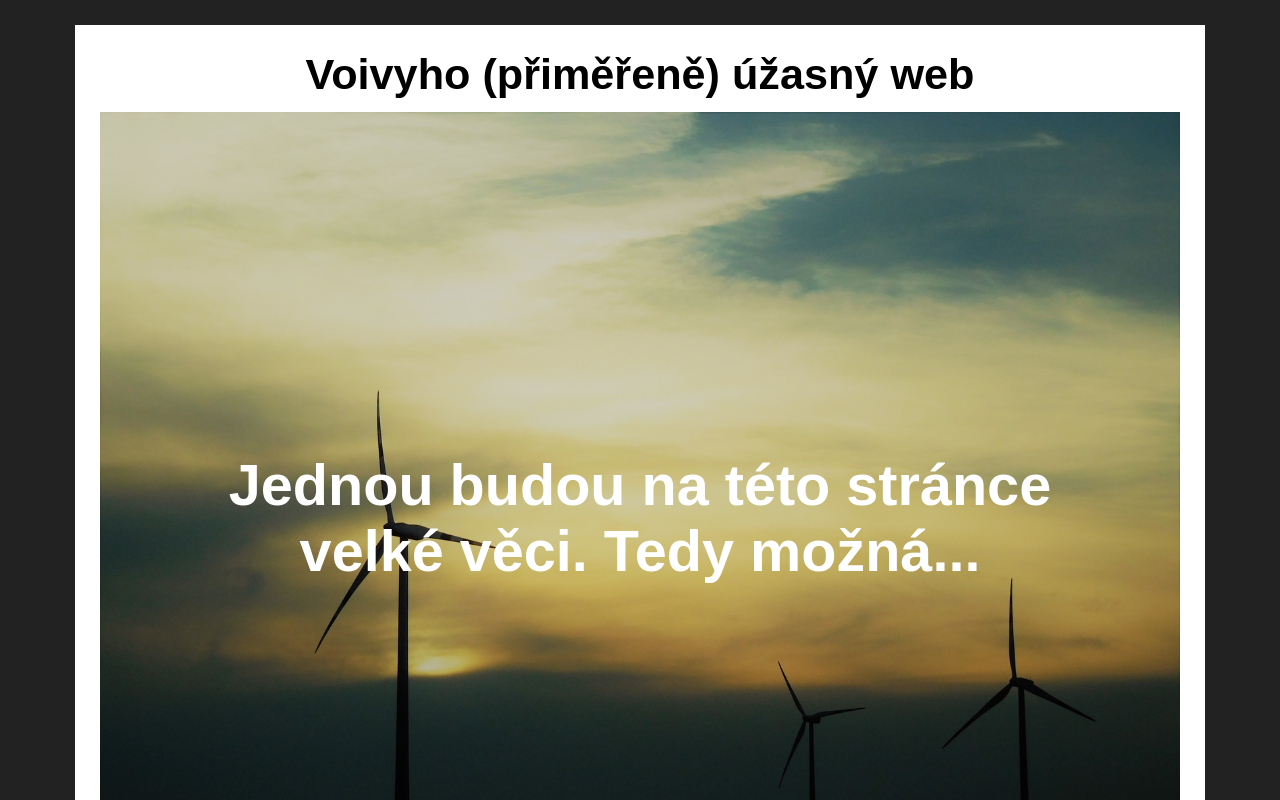
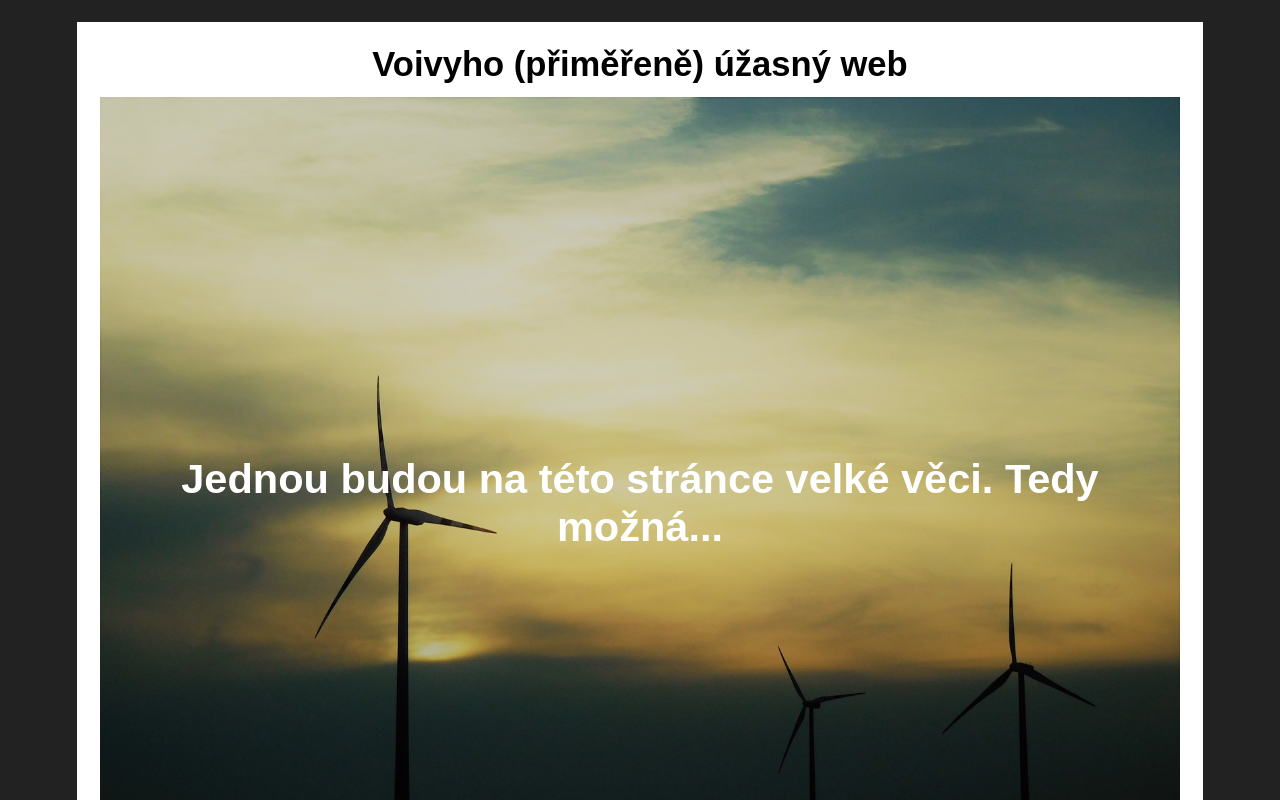
Before and after one commit to Voivy/voivy.github.io, a plain HTML site: page index.html in a window 1280 px wide. Shown: the top 800 px of the page. Drawn offline with Linux system fonts and the light colour scheme; a web font is replaced by a local one.

Commit message:
Verze 1.2

```diff
--- a/index.html
+++ b/index.html
@@ -18,14 +18,14 @@
     max-width: 1080px;
     background-color: #fff;
     color: #000;
-    padding: 25px;
-    border: 25px solid #222;
-    font-size: calc(1vw/2 + 1vh);
+    padding: calc(1vw + 10px);
+    border: calc(1vw + 10px) solid #222;
+    font-size: calc(0.3vw + 10px);
   }
 
-  h1 {font-size: 4em; margin: 0; color: #fff}
-  h2 {font-size: 3em; margin: 0}
-  h3 {font-size: 2.5em; margin: 0}
+  h1 {font-size: 3em; margin: 0; color: #fff}
+  h2 {font-size: 2.5em; margin: 0}
+  h3 {font-size: 2em; margin: 0}
   p {font-size: 1.5em; margin: 1vw}
 
   </style>
```
